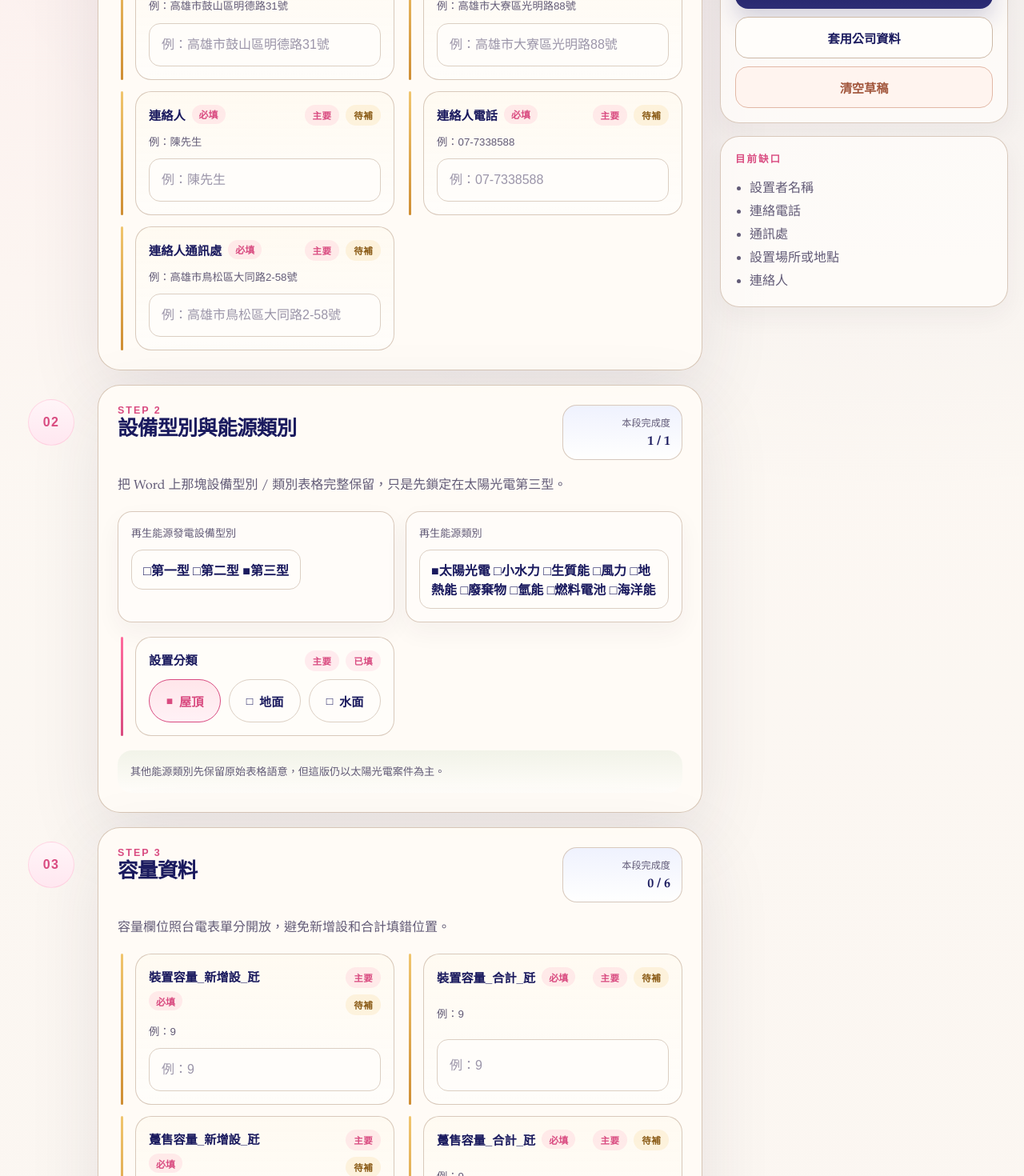
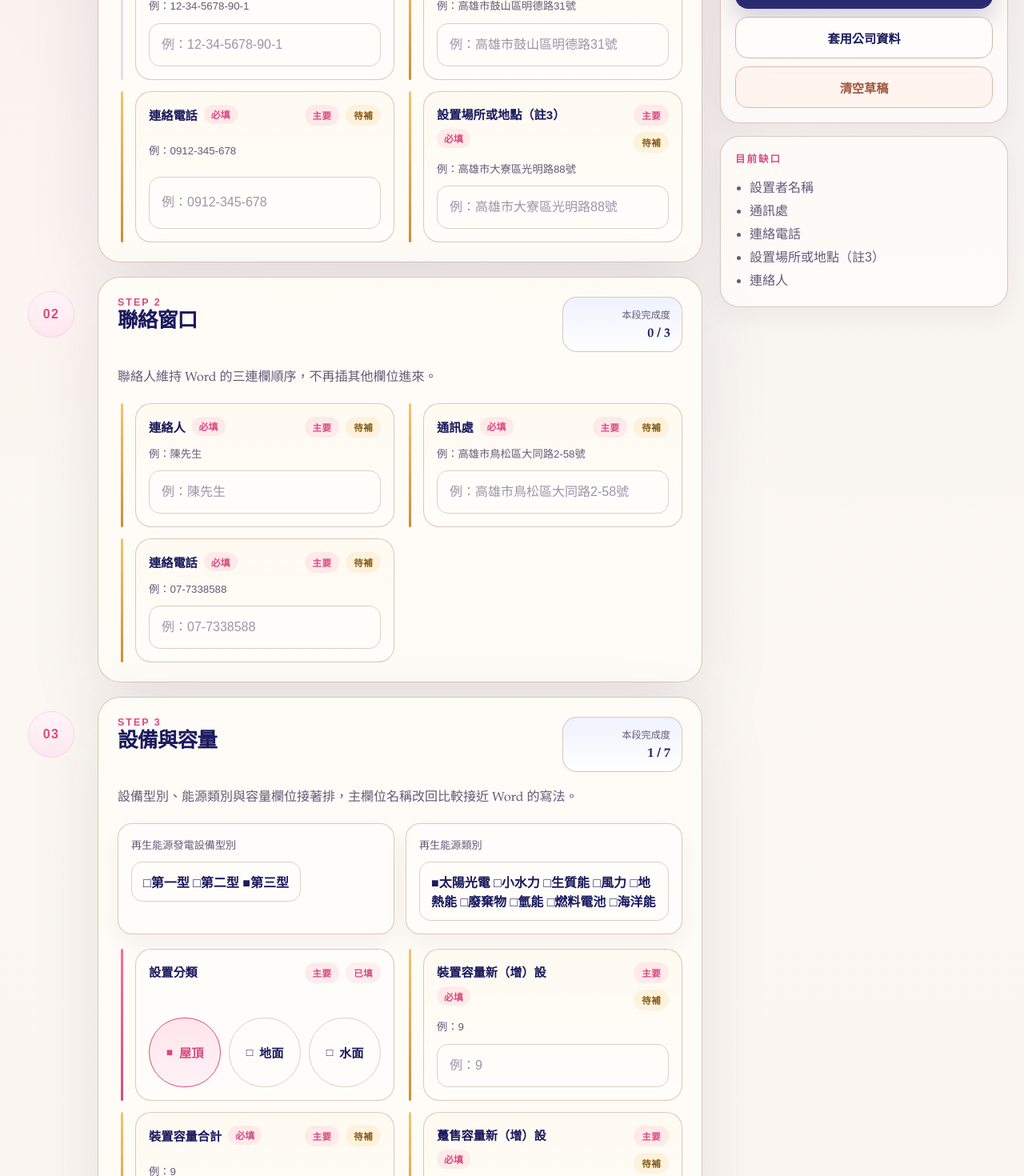
Before and after one commit to JardiniTsai168/lihipdf, a Next.js app: page / in a window 1280 px wide. Shown: the part 1100-2570 px from the top of the page at 80% size. Built offline with nearby package versions, Linux system fonts and the light colour scheme.

Commit message:
Reorder form fields to match review flow

```diff
--- a/app/page.jsx
+++ b/app/page.jsx
@@ -10,52 +10,59 @@ const STORAGE_KEY = "lihipdf_single_form_v1";
 
 const sections = [
   {
-    title: "基本資料",
-    description: "先收案件身分、窗口與場址資訊。",
+    title: "案件與設置者資料",
+    description: "主流程先照你指定的順序走，先把案件代號、設置者與場址資訊排直。",
     fields: [
-      ["applicationDate", "申請日期", "date"],
+      ["caseNumber", "編號", "text"],
+      ["districtOffice", "區處", "text"],
       ["ownerName", "設置者名稱", "text"],
       ["principalName", "負責人", "text"],
+      ["electricNumber", "電號", "text"],
+      ["ownerAddress", "通訊處", "text"],
       ["ownerPhone", "連絡電話", "tel"],
-      ["ownerAddress", "通訊處", "text"],
-      ["siteAddress", "設置場所或地點", "text"],
-      ["contactPerson", "連絡人", "text"],
-      ["contactPhone", "連絡人電話", "tel"],
-      ["contactAddress", "連絡人通訊處", "text"]
+      ["siteAddress", "設置場所或地點（註3）", "text"]
     ]
   },
   {
-    title: "設備型別與能源類別",
-    description: "把 Word 上那塊設備型別 / 類別表格完整保留，只是先鎖定在太陽光電第三型。",
-    note: "其他能源類別先保留原始表格語意，但這版仍以太陽光電案件為主。",
+    title: "聯絡窗口",
+    description: "聯絡人維持 Word 的三連欄順序，不再插其他欄位進來。",
+    fields: [
+      ["contactPerson", "連絡人", "text"],
+      ["contactAddress", "通訊處", "text"],
+      ["contactPhone", "連絡電話", "tel"]
+    ]
+  },
+  {
+    title: "設備與容量",
+    description: "設備型別、能源類別與容量欄位接著排，主欄位名稱改回比較接近 Word 的寫法。",
+    note: "設備型別與能源類別目前仍固定為太陽光電第三型，容量的既設欄位保留在補充欄位。",
     staticItems: [
       ["再生能源發電設備型別", "□第一型  □第二型  ■第三型"],
       ["再生能源類別", "■太陽光電  □小水力  □生質能  □風力  □地熱能  □廢棄物  □氫能  □燃料電池  □海洋能"]
     ],
     fields: [
-      ["solarCategory", "設置分類", "solarCategory"]
-    ]
-  },
-  {
-    title: "容量資料",
-    description: "容量欄位照台電表單分開放，避免新增設和合計填錯位置。",
-    fields: [
-      ["installedNew", "裝置容量_新增設_瓩", "number"],
-      ["installedTotal", "裝置容量_合計_瓩", "number"],
-      ["saleNew", "躉售容量_新增設_瓩", "number"],
-      ["saleTotal", "躉售容量_合計_瓩", "number"],
+      ["solarCategory", "設置分類", "solarCategory"],
+      ["installedNew", "裝置容量新（增）設", "number"],
+      ["installedTotal", "裝置容量合計", "number"],
+      ["saleNew", "躉售容量新（增）設", "number"],
+      ["saleTotal", "躉售容量合計", "number"]
     ],
     detailFields: [
-      ["installedExisting", "裝置容量_既設_瓩", "number"],
-      ["saleExisting", "躉售容量_既設_瓩", "number"]
+      ["installedExisting", "裝置容量既設", "number"],
+      ["saleExisting", "躉售容量既設", "number"]
     ]
   },
   {
     title: "併聯與售電方式",
-    description: "把 Word 那組併聯方式 / 售電方式選項拆成真正可點的表格欄位。",
+    description: "最後接併聯、售電、電壓、日期與補充說明，主流程就照你剛列的那串。",
     fields: [
       ["parallelMethod", "預計併聯方式", "parallelMethod"],
-      ["saleMode", "售電方式", "saleMode"]
+      ["saleMode", "售電方式", "saleMode"],
+      ["boundaryVoltage", "責任分界點電壓", "text"],
+      ["parallelPointVoltage", "併聯點電壓", "text"],
+      ["estimatedParallelDate", "預計併聯日期", "date"],
+      ["relatedCaseNumber", "與本案相關案件編號", "text"],
+      ["otherNotes", "其他事項", "textarea"]
     ],
     detailFields: [
       ["innerLineNumber", "併聯用戶內線電號", "text"],
@@ -64,40 +71,21 @@ const sections = [
     ]
   },
   {
-    title: "電壓與時程",
-    description: "這三格是最常回頭修改的欄位，集中放在一起比較好找。",
-    fields: [
-      ["boundaryVoltage", "責任分界點電壓", "text"],
-      ["parallelPointVoltage", "併聯點電壓", "text"],
-      ["estimatedParallelDate", "預計併聯日期", "date"]
-    ]
-  },
-  {
-    title: "案件識別資料",
-    description: "把 Word 上有、但不屬於主流程的案件識別欄位獨立放一區。",
-    fields: [
-      ["caseNumber", "編號", "text"],
-      ["districtOffice", "區處", "text"],
-      ["electricNumber", "電號", "text"],
-      ["relatedCaseNumber", "相關案件編號", "text"]
-    ]
-  },
-  {
-    title: "其他事項",
-    description: "保留自由補充說明，不再混進我自己加出來的申請選項。",
-    fields: [
-      ["otherNotes", "其他事項", "textarea"]
-    ]
-  },
-  {
     title: "公司預設資料",
-    description: "先填常用資料，案件聯絡資訊可直接沿用。",
+    description: "這區不進主流程，只留給快速套用聯絡資訊。",
     fields: [
       ["companyName", "公司名稱", "text"],
       ["companyContactPerson", "公司聯絡人", "text"],
       ["companyPhone", "公司電話", "tel"],
       ["companyAddress", "公司地址", "text"],
       ["companyTaxId", "公司統編", "text"]
+    ]
+  },
+  {
+    title: "文件資訊",
+    description: "申請日期保留獨立放最後，匯出前再補最順手。",
+    fields: [
+      ["applicationDate", "申請日期", "date"]
     ]
   }
 ];
@@ -134,6 +122,16 @@ const FIELD_HINTS = {
   companyAddress: "例：高雄市前鎮區成功路88號",
   companyTaxId: "例：12345678",
   otherNotes: "若有補充說明再填"
+};
+
+const FIELD_ARIA_LABELS = {
+  siteAddress: "設置場所或地點",
+  contactAddress: "連絡人通訊處",
+  contactPhone: "連絡人電話",
+  installedNew: "裝置容量_新增設_瓩",
+  installedTotal: "裝置容量_合計_瓩",
+  saleNew: "躉售容量_新增設_瓩",
+  saleTotal: "躉售容量_合計_瓩"
 };
 
 function loadDraft() {
@@ -412,6 +410,7 @@ function fieldState(name, value, formData) {
 function renderField(name, label, type, form, updateField, variant = "core") {
   const placeholder = FIELD_HINTS[name];
   const hint = FIELD_HINTS[name];
+  const ariaLabel = FIELD_ARIA_LABELS[name] ?? label;
   const badgeLabel = variant === "detail" ? "補充" : "主要";
   const state = fieldState(name, form[name], form);
   const isRequired = isFieldRequired(name, form);
@@ -468,7 +467,7 @@ function renderField(name, label, type, form, updateField, variant = "core") {
           </div>
         ) : type === "textarea" ? (
           <textarea
-            aria-label={label}
+            aria-label={ariaLabel}
             rows={5}
             placeholder={placeholder}
             value={form[name]}
@@ -476,7 +475,7 @@ function renderField(name, label, type, form, updateField, variant = "core") {
           />
         ) : (
           <input
-            aria-label={label}
+            aria-label={ariaLabel}
             type={type}
             inputMode={type === "number" ? "decimal" : undefined}
             placeholder={placeholder}
@@ -668,7 +667,7 @@ export default function Page() {
           })}
             <section className="section final-check">
               <div className="section-index">
-                <span>08</span>
+                <span>{String(sections.length + 1).padStart(2, "0")}</span>
               </div>
               <div className="section-card is-tight">
                 <div className="section-header">
@@ -754,8 +753,8 @@ export default function Page() {
               <div className="sidebar-kicker">目前缺口</div>
               {topMissing.length > 0 ? (
                 <ul className="issue-list">
-                  {topMissing.map((label) => (
-                    <li key={label}>{label}</li>
+                  {topMissing.map((label, index) => (
+                    <li key={`${label}-${index}`}>{label}</li>
                   ))}
                 </ul>
               ) : (
```
